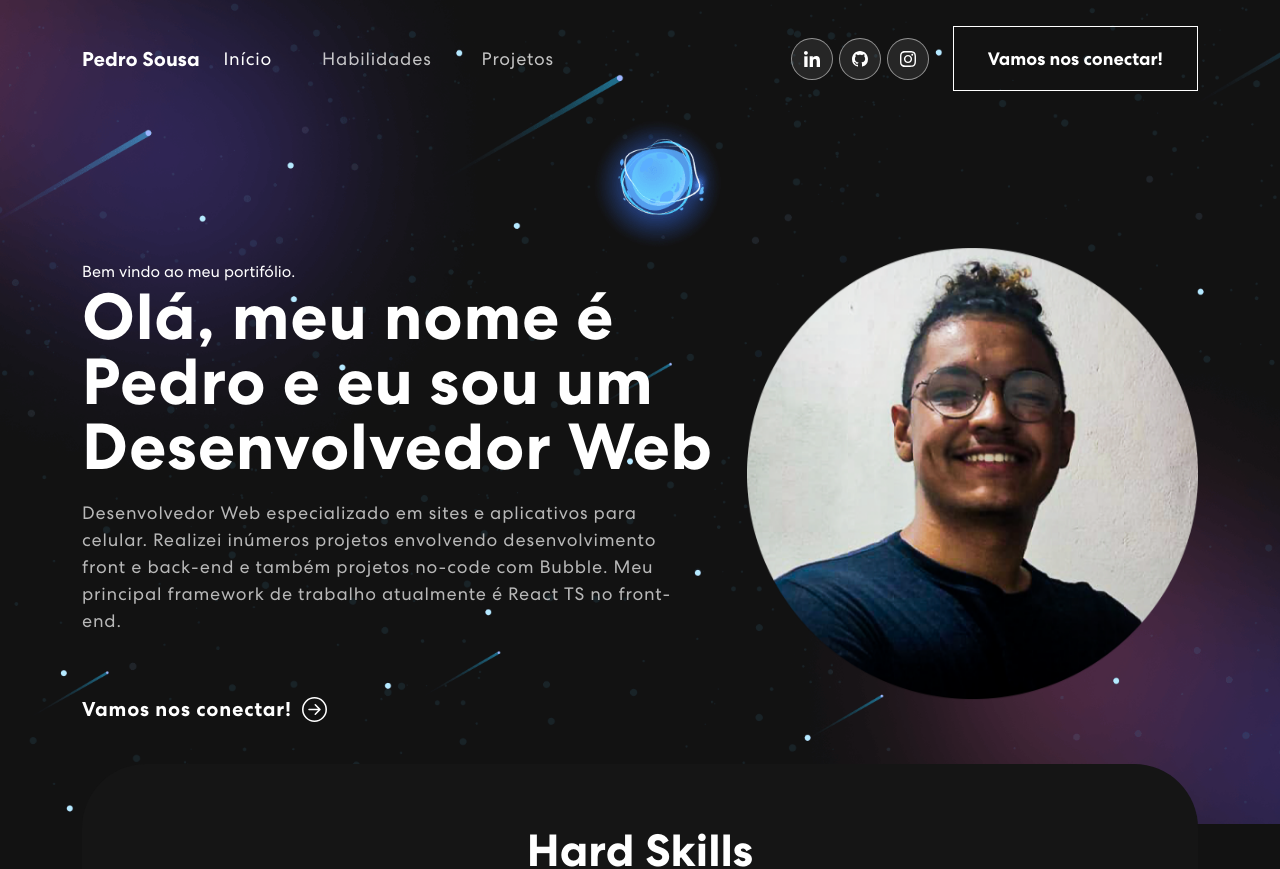
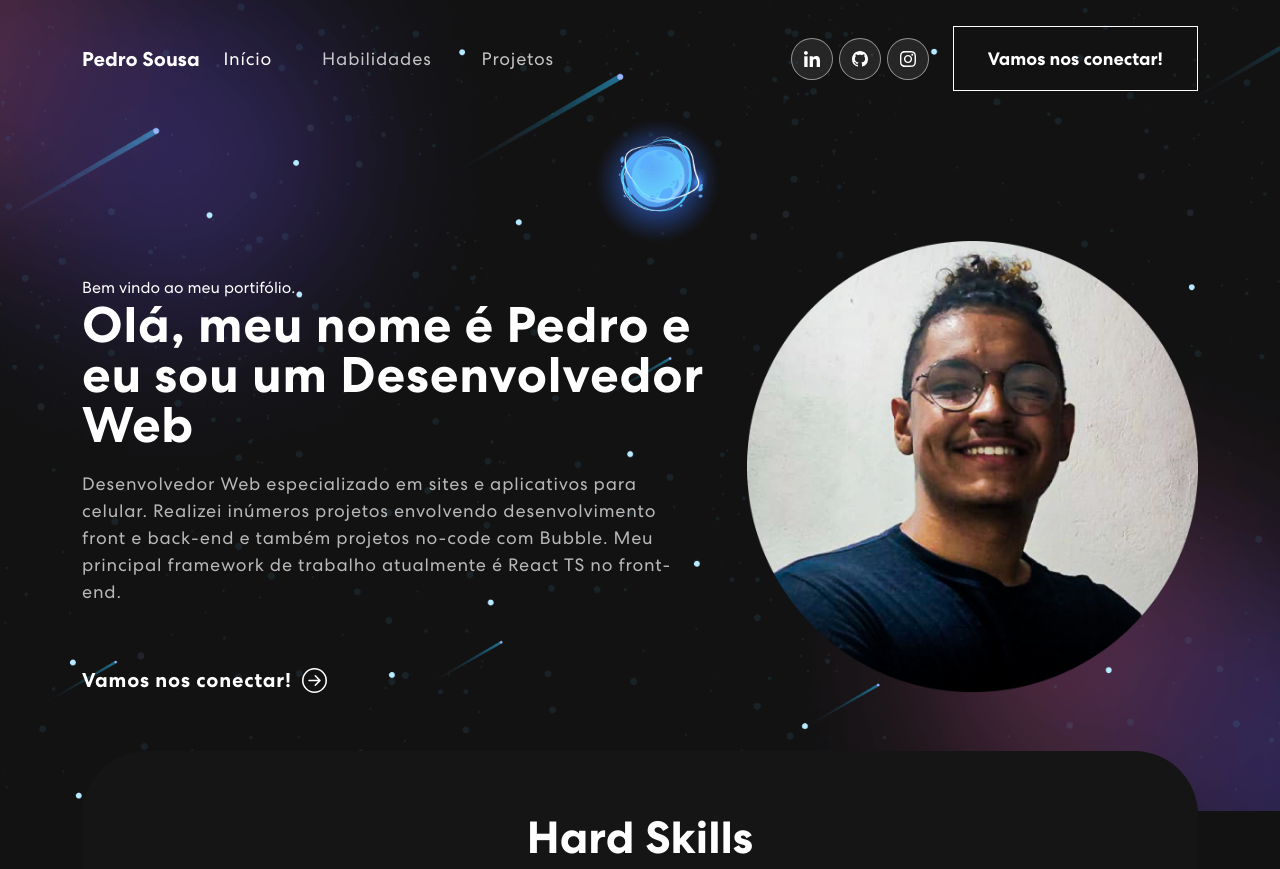
Before and after one commit to pedrosousa1/my-portifolio, a React (Create React App) app: page / in a window 1280 px wide. Shown: the top 869 px of the page. Built offline with nearby package versions, Linux system fonts and the light colour scheme.

Commit message:
fix conflicts

```diff
--- a/src/App.css
+++ b/src/App.css
@@ -270,7 +270,7 @@ nav.navbar .navbar-toggler[aria-expanded="true"] .navbar-toggler-icon {
   display: inline-block;
 }
 .banner h1 {
-  font-size: 65px;
+  font-size: 50px;
   font-weight: 700;
   letter-spacing: 0.8px;
   line-height: 1;
```
